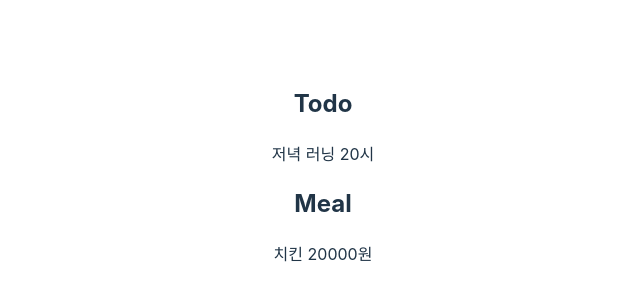
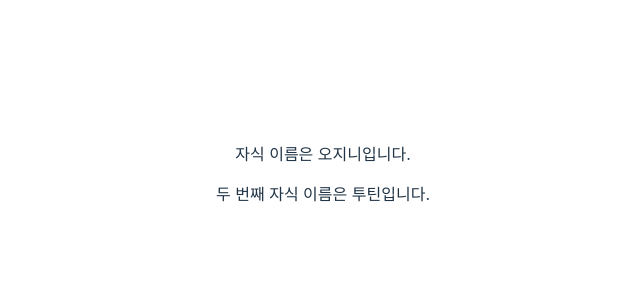
Before and after one commit to jee-in/react-project, a React (Vite) app in the folder react-project/: page / in a window 1280 px wide. Shown: the part 226-526 px from the top of the page, without its empty margins (317-957 px from the left). Built offline with nearby package versions, Linux system fonts and the light colour scheme.

Commit message:
feat: set default props

```diff
--- a/react-project/src/App.jsx
+++ b/react-project/src/App.jsx
@@ -17,37 +17,28 @@ import './App.css'                            // CSS 파일
 function App() {
   /* <---- 컴포넌트 안 ----> */
   const [count, setCount] = useState(0)
-  const content = "저녁 러닝";
-  const time = "20시"
-  const meal = "치킨";
-  const price = "20000원";
 
   return (
     <div>
-      <Todo todo={ content } time={ time } />
-      <Meal meal={ meal } price={ price } />
+      <Child1 />
+      <Child2 />
     </div>
   );
 }
 
-// 인자로 props 이용
-function Todo(props) {
-  return (
-    <div>
-      <h2>Todo</h2>
-      <p>{props.todo} <span>{props.time}</span></p>
-    </div>
-  );
+function Child1({ name }) {
+  // 부모가 이름을 전달해주기 전까지 쓸 default 값이 필요하다.
+  return <p>자식 이름은 { name }입니다.</p>
 }
 
-// 인자로 props를 구조분해하여 이용
-function Meal({ meal, price}) {
-  return (
-    <div>
-    <h2>Meal</h2>
-    <p>{meal} <span>{price}</span></p>
-  </div>
-  );
+// default props 지정하기 (1)
+Child1.defaultProps = {
+  name : "오지니"
+}
+
+// dafault props 지정하기 (2) : default argument
+function Child2({ name = "투틴" }) {
+  return <p>두 번째 자식 이름은 { name }입니다.</p>
 }
 
 // 컴포넌트 밖: 내가 만든 컴포넌트를 밖으로 내보내기 = 렌더링
```
